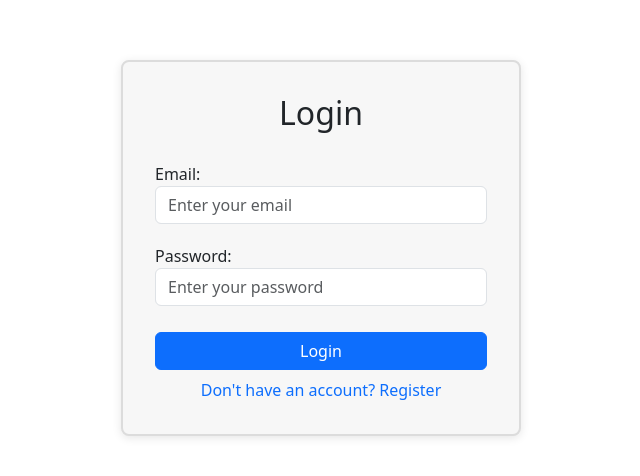
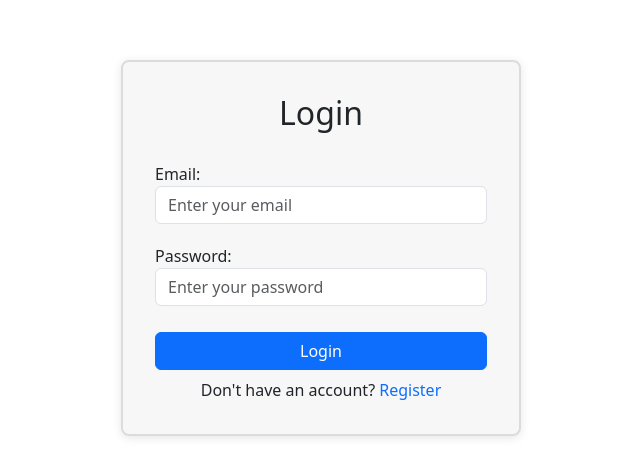
Before and after one commit to nclbrb/KlickInc, a React (Create React App) app in the folder frontend/: page /login in a window 1280 px wide. Shown: the part 152-628 px from the top of the page, without its empty margins (319-959 px from the left). Built offline with nearby package versions, Linux system fonts and the light colour scheme.

Commit message:
slight changes to the styles.

```diff
--- a/frontend/src/components/Login/Login.js
+++ b/frontend/src/components/Login/Login.js
@@ -72,8 +72,8 @@ function Login({ onLogin }) {
           <button type="submit" className="btn btn-primary w-100">Login</button>
         </form>
         <div className="mt-2 text-center">
-          <Link to="/register" className="text-decoration-none text-primary">
-            Don't have an account? Register
+          Don't have an account? <Link to="/register" className="text-decoration-none text-primary">
+           Register
           </Link>
         </div>
       </div>
--- a/frontend/src/components/Register/Register.js
+++ b/frontend/src/components/Register/Register.js
@@ -1,5 +1,5 @@
 import React, { useState } from 'react';
-import { useNavigate } from 'react-router-dom';
+import { useNavigate, Link } from 'react-router-dom'; // Import Link from react-router-dom
 import api from '../../api'; // Make sure this is your configured Axios instance
 import './Register.css';
 
@@ -112,6 +112,13 @@ function Register() {
 
           <button type="submit" className="btn btn-primary w-100">Register</button>
         </form>
+
+        {/* New link added below the register button */}
+        <div className="text-center mt-3">
+          <span>
+            Already Have an Account? <Link to="/login">Login</Link>
+          </span>
+        </div>
       </div>
     </div>
   );
--- a/frontend/src/index.css
+++ b/frontend/src/index.css
@@ -1,8 +1,8 @@
+@import url('https://fonts.googleapis.com/css2?family=Outfit:wght@100..900&display=swap');
+
 body {
   margin: 0;
-  font-family: -apple-system, BlinkMacSystemFont, 'Segoe UI', 'Roboto', 'Oxygen',
-    'Ubuntu', 'Cantarell', 'Fira Sans', 'Droid Sans', 'Helvetica Neue',
-    sans-serif;
+  font-family: 'Outfit';
   -webkit-font-smoothing: antialiased;
   -moz-osx-font-smoothing: grayscale;
 }
```
